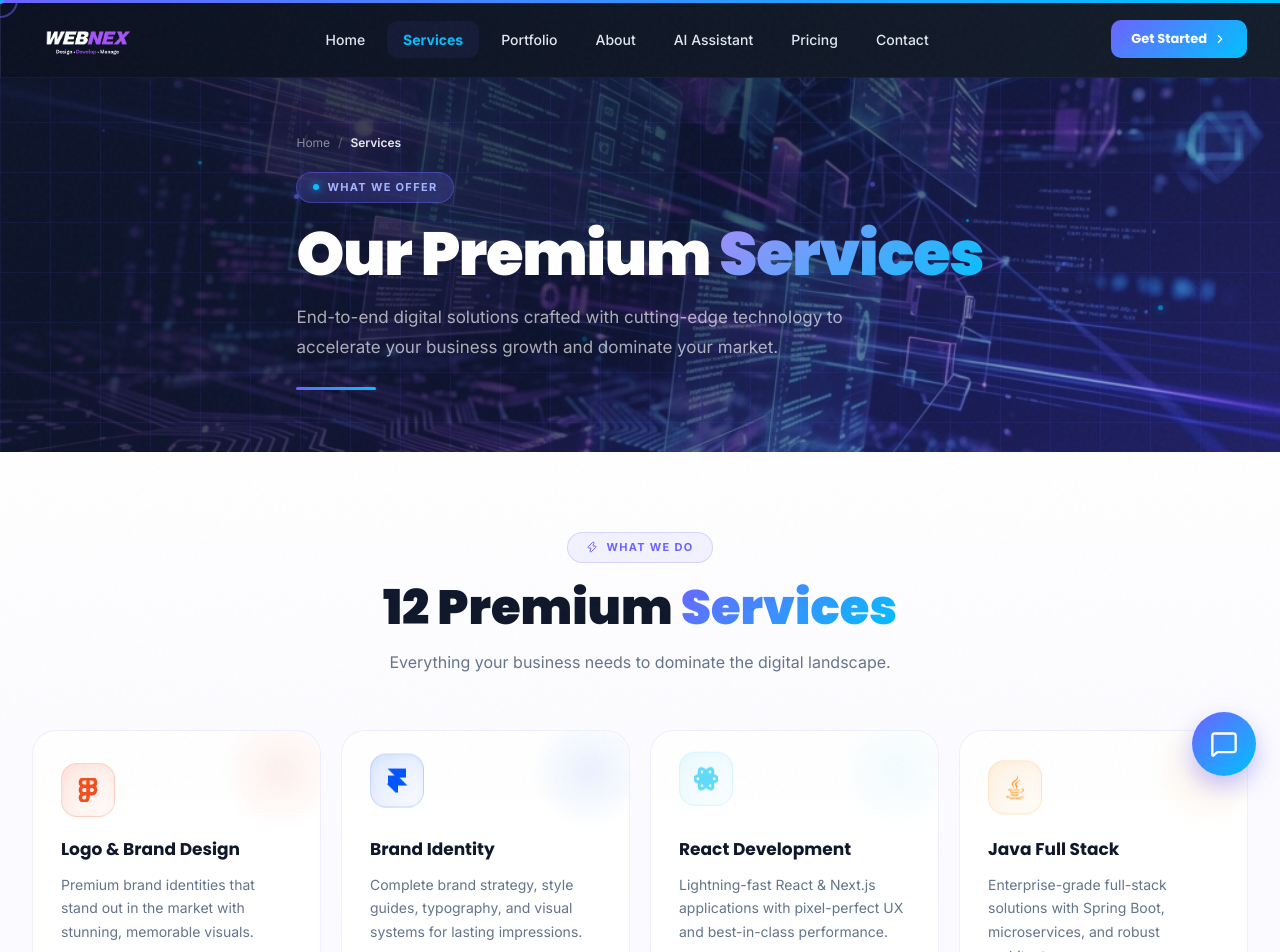
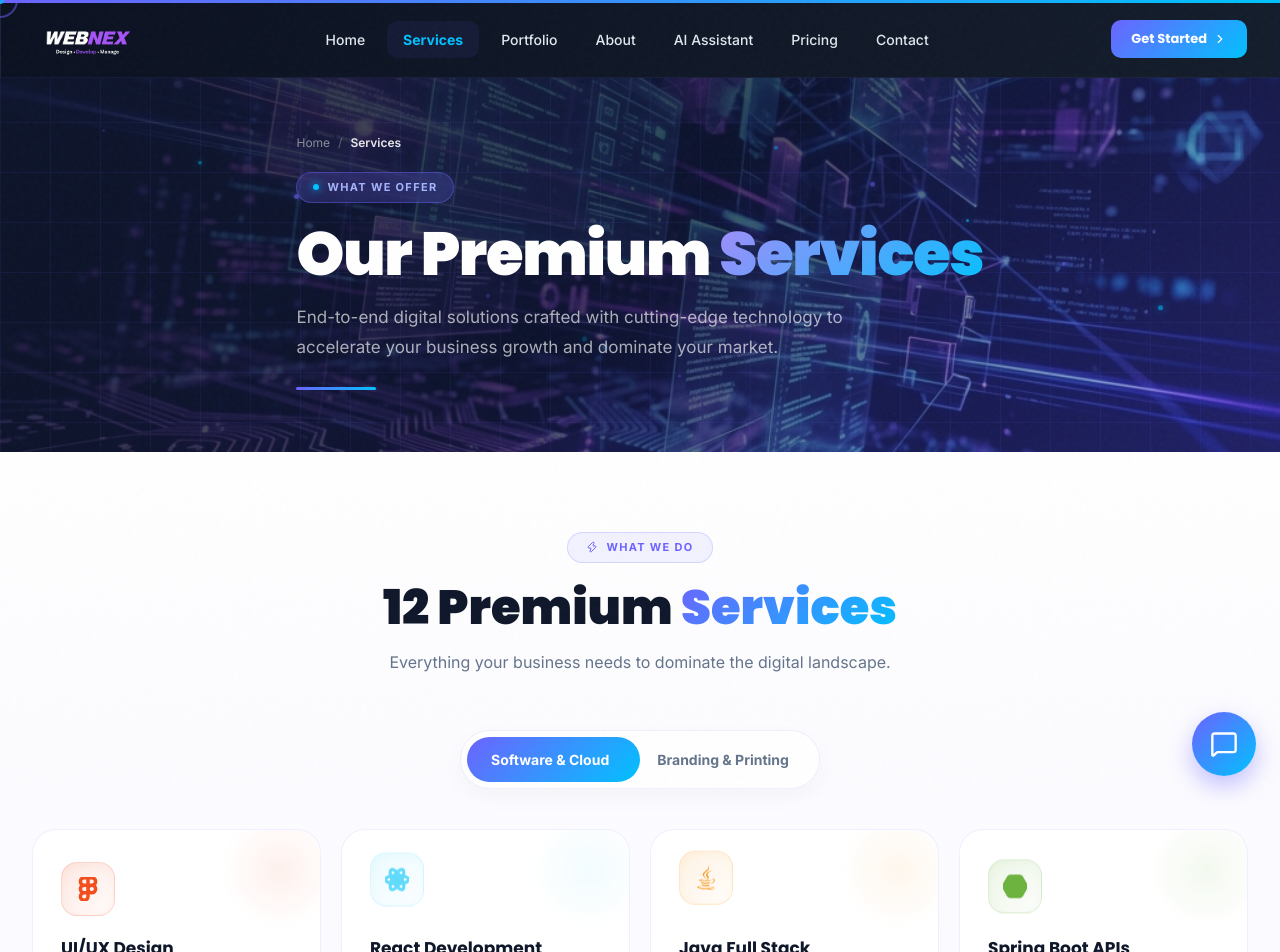
Before and after one commit to priyanshuvishwakarma273403/Webnex-Agency, a Next.js app: page /services in a window 1280 px wide. Shown: the top 952 px of the page. Built offline with nearby package versions, Linux system fonts and the light colour scheme.

Commit message:
feat: add ServicesSection component with interactive service cards and request forms

```diff
--- a/src/sections/ServicesSection.js
+++ b/src/sections/ServicesSection.js
@@ -2,7 +2,7 @@
 import { useRef, useState, useEffect } from 'react';
 import { motion, useInView, AnimatePresence } from 'framer-motion';
 import Link from 'next/link';
-import { Zap, ArrowRight, X, CheckCircle, Send, User, Mail, Briefcase, Loader2 } from 'lucide-react';
+import { Zap, ArrowRight, X, CheckCircle, Send, User, Mail, Briefcase, Loader2, PenTool, Layout, Box, Tag, FileText, Coffee, Printer, Image as ImageIcon, Monitor, FileBadge, Grid, Layers } from 'lucide-react';
 import emailjs from '@emailjs/browser';
 import {
   SiReact, SiSpringboot, SiDocker, SiOpenai,
@@ -10,19 +10,32 @@ import {
 } from 'react-icons/si';
 import { FaJava, FaCogs, FaLightbulb, FaAws } from 'react-icons/fa';
 
-const services = [
-  { icon: SiFigma, title: 'Logo & Brand Design', desc: 'Premium brand identities that stand out in the market with stunning, memorable visuals.', color: '#F24E1E', bg: '#F24E1E12' },
-  { icon: SiFramer, title: 'Brand Identity', desc: 'Complete brand strategy, style guides, typography, and visual systems for lasting impressions.', color: '#0055FF', bg: '#0055FF12' },
+const softwareServices = [
+  { icon: SiFigma, title: 'UI/UX Design', desc: 'Premium user interfaces and experiences that stand out in the market with stunning visuals.', color: '#F24E1E', bg: '#F24E1E12' },
   { icon: SiReact, title: 'React Development', desc: 'Lightning-fast React & Next.js applications with pixel-perfect UX and best-in-class performance.', color: '#61DAFB', bg: '#61DAFB12' },
   { icon: FaJava, title: 'Java Full Stack', desc: 'Enterprise-grade full-stack solutions with Spring Boot, microservices, and robust architecture.', color: '#F89820', bg: '#F8982012' },
   { icon: SiSpringboot, title: 'Spring Boot APIs', desc: 'Scalable REST APIs built with Spring Boot, best practices, and production-ready security.', color: '#6DB33F', bg: '#6DB33F12' },
   { icon: FaAws, title: 'DevOps & Cloud', desc: 'CI/CD pipelines, cloud infrastructure on AWS/GCP/Azure, and automated deployments at scale.', color: '#FF9900', bg: '#FF990012' },
   { icon: SiDocker, title: 'Docker & Kubernetes', desc: 'Container orchestration, microservices management, and scalable K8s clusters for modern apps.', color: '#2496ED', bg: '#2496ED12' },
   { icon: SiOpenai, title: 'AI Chatbot Dev', desc: 'Intelligent AI-powered chatbots and virtual assistants that engage, convert, and support 24/7.', color: '#10A37F', bg: '#10A37F12' },
-  { icon: FaCogs, title: 'CNC Design Solutions', desc: 'Precision CNC machining designs, manufacturing control systems, and automated production tools.', color: '#FF8C42', bg: '#FF8C4212' },
   { icon: SiStripe, title: 'SaaS Development', desc: 'End-to-end SaaS platform development from MVP to enterprise scale with multi-tenancy support.', color: '#635BFF', bg: '#635BFF12' },
   { icon: FaLightbulb, title: 'Startup Consulting', desc: 'Strategic guidance to help startups launch, grow, and scale rapidly with expert mentorship.', color: '#F1C40F', bg: '#F1C40F12' },
   { icon: SiZapier, title: 'Automation Systems', desc: 'Business process automation to eliminate repetitive tasks, boost efficiency, and save costs.', color: '#FF4A00', bg: '#FF4A0012' },
+];
+
+const designServices = [
+  { icon: PenTool, title: 'Brand Identity Design', desc: 'Complete brand strategy, style guides, typography, and visual systems for lasting impressions.', color: '#0055FF', bg: '#0055FF12' },
+  { icon: Layout, title: 'Company Profile Design', desc: 'Professional, high-impact company profiles and pitch decks to attract investors and clients.', color: '#F24E1E', bg: '#F24E1E12' },
+  { icon: Box, title: 'Packaging Design', desc: 'Eye-catching, premium packaging designs that make your physical products stand out on shelves.', color: '#FF9900', bg: '#FF990012' },
+  { icon: Tag, title: 'Label Design', desc: 'Custom product labels, tags, and stickers with aesthetic branding and compliance details.', color: '#9B59B6', bg: '#9B59B612' },
+  { icon: FileText, title: 'Stationery Design', desc: 'Custom letterheads, envelops, visiting cards, and full stationery kits matching your brand.', color: '#10A37F', bg: '#10A37F12' },
+  { icon: Coffee, title: 'Menu Card Design', desc: 'Aesthetic, appetite-inducing menu designs for restaurants, cafes, and premium lounges.', color: '#F89820', bg: '#F8982012' },
+  { icon: FileBadge, title: 'Visiting Card Printing', desc: 'Premium, textured, and custom die-cut business cards with high-quality offset printing.', color: '#3B82F6', bg: '#3B82F612' },
+  { icon: ImageIcon, title: 'Flex & Banner Printing', desc: 'Large-scale, weather-resistant flex, banners, and hoardings for maximum offline reach.', color: '#FF4A00', bg: '#FF4A0012' },
+  { icon: Printer, title: 'Brochure & Sticker Print', desc: 'High-quality bi-fold/tri-fold catalogs and waterproof custom die-cut stickers.', color: '#2ECC71', bg: '#2ECC7112' },
+  { icon: Monitor, title: 'T-Shirt & Mug Printing', desc: 'Custom apparel and merchandise printing for corporate gifting, events, and brand promotions.', color: '#6C63FF', bg: '#6C63FF12' },
+  { icon: Grid, title: 'CNC Jali & Patterns', desc: 'Custom 2D/3D CNC designs, Laser Cut Jali, and architectural wall partitions.', color: '#9B59B6', bg: '#9B59B612' },
+  { icon: Layers, title: 'Acoustic & Wall Panels', desc: 'Premium soundproof acoustic panel designs and beautiful geometric wall arts.', color: '#10A37F', bg: '#10A37F12' },
 ];
 
 function ServiceCard({ service, index, onClick }) {
@@ -126,6 +139,7 @@ function ServiceCard({ service, index, onClick }) {
 export default function ServicesSection() {
   const headingRef = useRef(null);
   const isInView = useInView(headingRef, { once: true });
+  const [activeTab, setActiveTab] = useState('software'); // 'software' | 'design'
   const [activeService, setActiveService] = useState(null);
   const [showContactModal, setShowContactModal] = useState(false);
 
@@ -228,9 +242,40 @@ export default function ServicesSection() {
           </motion.p>
         </div>
 
+        <div style={{ display: 'flex', justifyContent: 'center', marginBottom: 40, marginTop: 10 }}>
+          <div style={{ display: 'inline-flex', background: 'white', padding: 6, borderRadius: 100, border: '1px solid rgba(108,99,255,0.1)', boxShadow: '0 8px 24px rgba(0,0,0,0.03)', position: 'relative' }}>
+            <button
+              onClick={() => setActiveTab('software')}
+              style={{ position: 'relative', zIndex: 1, padding: '12px 24px', borderRadius: 100, border: 'none', background: 'transparent', fontWeight: 700, fontSize: 14, cursor: 'pointer', color: activeTab === 'software' ? 'white' : '#64748b', transition: 'color 0.3s' }}
+            >
+              Software & Cloud
+            </button>
+            <button
+              onClick={() => setActiveTab('design')}
+              style={{ position: 'relative', zIndex: 1, padding: '12px 24px', borderRadius: 100, border: 'none', background: 'transparent', fontWeight: 700, fontSize: 14, cursor: 'pointer', color: activeTab === 'design' ? 'white' : '#64748b', transition: 'color 0.3s' }}
+            >
+              Branding & Printing
+            </button>
+            <motion.div
+              layoutId="servicesTabBubble"
+              style={{ position: 'absolute', top: 6, bottom: 6, borderRadius: 100, background: 'linear-gradient(135deg,#6C63FF,#00C2FF)', zIndex: 0 }}
+              initial={false}
+              animate={{
+                left: activeTab === 'software' ? 6 : '50%',
+                width: 'calc(50% - 6px)'
+              }}
+              transition={{ type: 'spring', stiffness: 300, damping: 30 }}
+            />
+          </div>
+        </div>
+
         {/* Grid */}
         <div style={{ display: 'grid', gridTemplateColumns: 'repeat(auto-fill, minmax(min(100%, 280px), 1fr))', gap: 20 }}>
-          {services.map((s, i) => <ServiceCard key={s.title} service={s} index={i} onClick={() => setActiveService(s)} />)}
+          <AnimatePresence mode="wait">
+            {(activeTab === 'software' ? softwareServices : designServices).map((s, i) => (
+              <ServiceCard key={s.title} service={s} index={i} onClick={() => setActiveService(s)} />
+            ))}
+          </AnimatePresence>
         </div>
 
         {/* CTA */}
```
